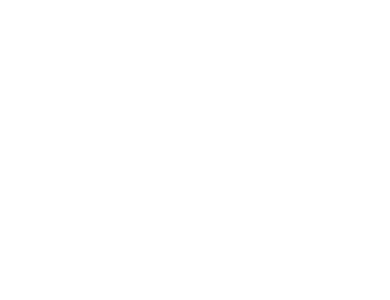
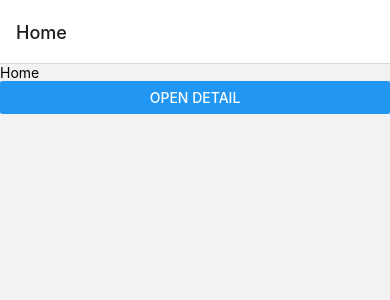
Before and after one commit to wannabefrontdeveloper/LearnTypeScript, a React Native app: screen / in a window 390 px wide. Shown: the top 300 px of the page. Built offline with nearby package versions, Linux system fonts and the light colour scheme.

Commit message:
코드수정 RootStack 컴포넌트를 사용하도록 하였습니다.

```diff
--- a/App.tsx
+++ b/App.tsx
@@ -1,8 +1,9 @@
 import React from 'react';
 import { NavigationContainer } from '@react-navigation/native';
+import RootStack from './screens/RootStack';
 
 function App() {
-  return <NavigationContainer>{/* TODO: 화면 추가 */}</NavigationContainer>;
+  return <NavigationContainer><RootStack /></NavigationContainer>;
 }
 
 export default App;
```
